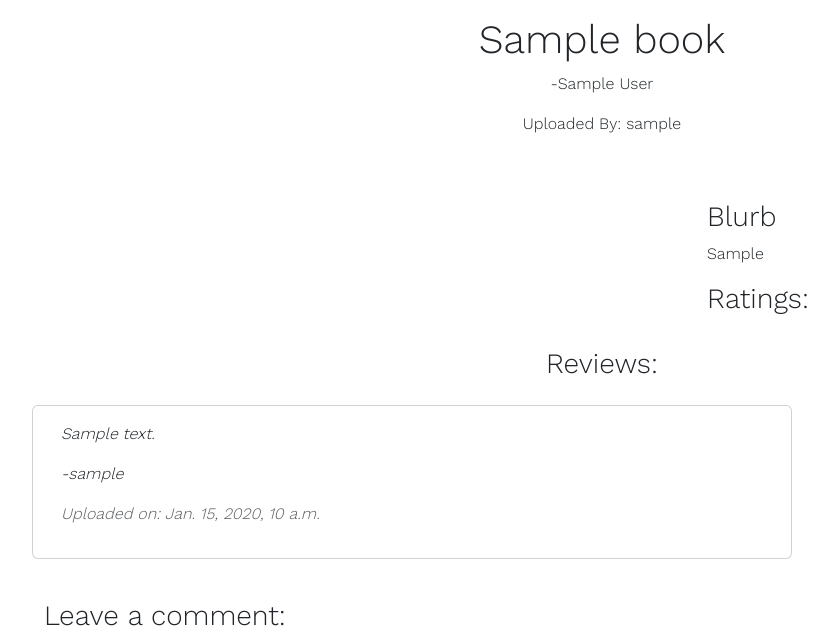
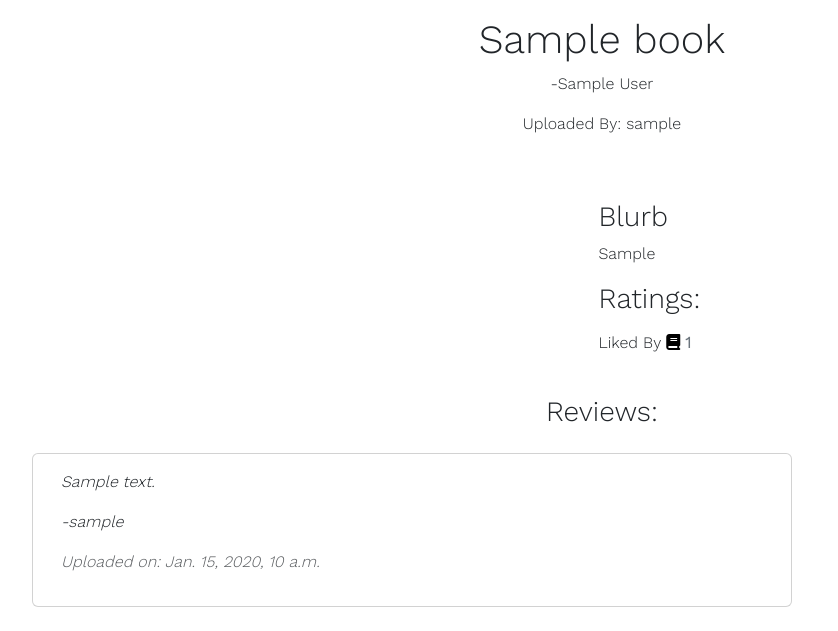
Before and after one commit to ARcKP98/open-book-reviews, a Django app: a page that uses templates/book-info.html in a window 1280 px wide. Shown: the part 56-687 px from the top of the page, without its empty margins (38-876 px from the left). Run offline with Django 3.2, Linux system fonts and the light colour scheme; a user stored in the database is signed in; tables that the repository leaves empty hold one stand-in row (values such as "Sample post"); some libraries are stand-ins or nearby versions.

Commit message:
Add like functionality.

```diff
--- a/book_review/urls.py
+++ b/book_review/urls.py
@@ -5,4 +5,5 @@ urlpatterns = [
     path('', views.GenreList.as_view(), name='home'),
     path("genre/<genre>/", views.ViewGenreTitles.as_view(), name="books"),
     path('<slug:slug>/', views.BookInfo.as_view(), name='book-info'),
+    path('like/<slug:slug>', views.LikeBook.as_view(), name="book_liked"),
 ]
--- a/book_review/views.py
+++ b/book_review/views.py
@@ -1,7 +1,8 @@
-from django.shortcuts import render, get_object_or_404
+from django.shortcuts import render, get_object_or_404, reverse
 from django.views import generic, View
 from .models import Book, Genre, Review
 from .forms import ReviewForm
+from django.http import HttpResponseRedirect
 
 
 # Create your views here.
@@ -31,7 +32,9 @@ class BookInfo(View):
         queryset = Book.objects.filter(approved=True)
         book = get_object_or_404(queryset, slug=slug)
         review = book.review_for.filter(approved=True)
-
+        liked = False
+        if book.like_count.filter(id=request.user.id).exists():
+            liked = True
         return render(
             request,
             "book-info.html",
@@ -39,6 +42,7 @@ class BookInfo(View):
                 "book": book,
                 "reviews": review,
                 "reviewed": False,
+                "liked": liked,
                 "review_form": ReviewForm()
             },
         )
@@ -47,6 +51,9 @@ class BookInfo(View):
         queryset = Book.objects.filter(approved=True)
         book = get_object_or_404(queryset, slug=slug)
         reviews = book.review_for.filter(approved=True)
+        liked = False
+        if book.like_count.filter(id=request.user.id).exists():
+            liked = True
 
         review_form = ReviewForm(data=request.POST)
 
@@ -64,6 +71,18 @@ class BookInfo(View):
                 "book": book,
                 "reviews": reviews,
                 "reviewed": True,
+                "liked": liked,
                 "review_form": review_form
             },
         )
+
+
+class LikeBook(View):
+    def post(self, request, slug):
+        book = get_object_or_404(Book, slug=slug)
+        if book.like_count.filter(id=request.user.id).exists():
+            book.like_count.remove(request.user)
+        else:
+            book.like_count.add(request.user)
+
+        return HttpResponseRedirect(reverse('book-info', args=[slug]))
--- a/static/css/style.css
+++ b/static/css/style.css
@@ -50,6 +50,10 @@ a {
 .book-image {
   width: 80%;
 }
+
+.like-btn {
+  background: transparent;
+}
 /*Footer*/
 footer {
     height: 150px;
--- a/templates/book-info.html
+++ b/templates/book-info.html
@@ -14,19 +14,39 @@
             </div>
             <div class="container-fluid pt-md-4">
                 <div class="row mb-4">
-                    <div class="col-md-6">
+                    <div class="col-md-5">
                         {% if "Placeholder" in book.image.url %}
                         <img src="{% static 'images/placeholder.avif' %}" class="img-fluid mb-3 book-image">
                         {% else %}
                         <img src=" {{ book.image.url }}" width="80%" class="img-fluid mb-3 book-image">
                         {% endif %}
                     </div>
-                    <div class="col-md-6 pt-md-4">
+                    <div class="col-md-5 pt-md-4">
                         <div class="row justify-content-center">
-                            <div class="col col-md-8">
+                            <div class="col-md-8">
                                 <h3 class="pt-xs-4">Blurb</h3>
                                 {{ book.blurb | linebreaks }}
                                 <h3>Ratings: </h3>
+                                <div class="col-6 mt-3">
+                                    <p style="display: inline-block;">Liked By</p>
+                                    <strong>
+                                        {% if user.is_authenticated %}
+                                        <form class="d-inline" action="{% url 'book_liked' book.slug %}" method="POST">
+                                            {% csrf_token %}
+                                            {% if liked %}
+                                            <button type="submit" value="{{book.slug}}" class="like-btn"><i
+                                                    class="fa-solid fa-book"></i></button>
+                                            {% else %}
+                                            <button type="submit" value="{{book.slug}}" class="like-btn"><i
+                                                    class="fa-solid fa-book-open"></i></button>
+                                            {% endif %}
+                                        </form>
+                                        {% else %}
+                                        <span class="text-secondary"><i class="fa-solid fa-book-open"></i></span>
+                                        {% endif %}
+                                        <span class="text-secondary">{{ book.number_of_likes }} </span>
+                                    </strong>
+                                </div>
                             </div>
                         </div>
                     </div>
@@ -36,7 +56,7 @@
         <div class="row">
             <h3 class="text-center">Reviews:</h3>
             <div class="col-md-8 card mb-4 mt-3 ">
-                 {% for review in reviews %}
+                {% for review in reviews %}
                 <div class="card-body fst-italic">
                     <div>
                         {{ review.details | linebreaks }}
@@ -48,7 +68,7 @@
                         </p>
                     </div>
                 </div>
-                    {% endfor %}
+                {% endfor %}
             </div>
         </div>
         <div class="col-md-12 mb-3 mt-3 ">
@@ -65,6 +85,6 @@
                 {% endif %}
             </div>
         </div>
-        </div>
-        </div>
-        {% endblock content %}
+    </div>
+</div>
+{% endblock content %}
```
